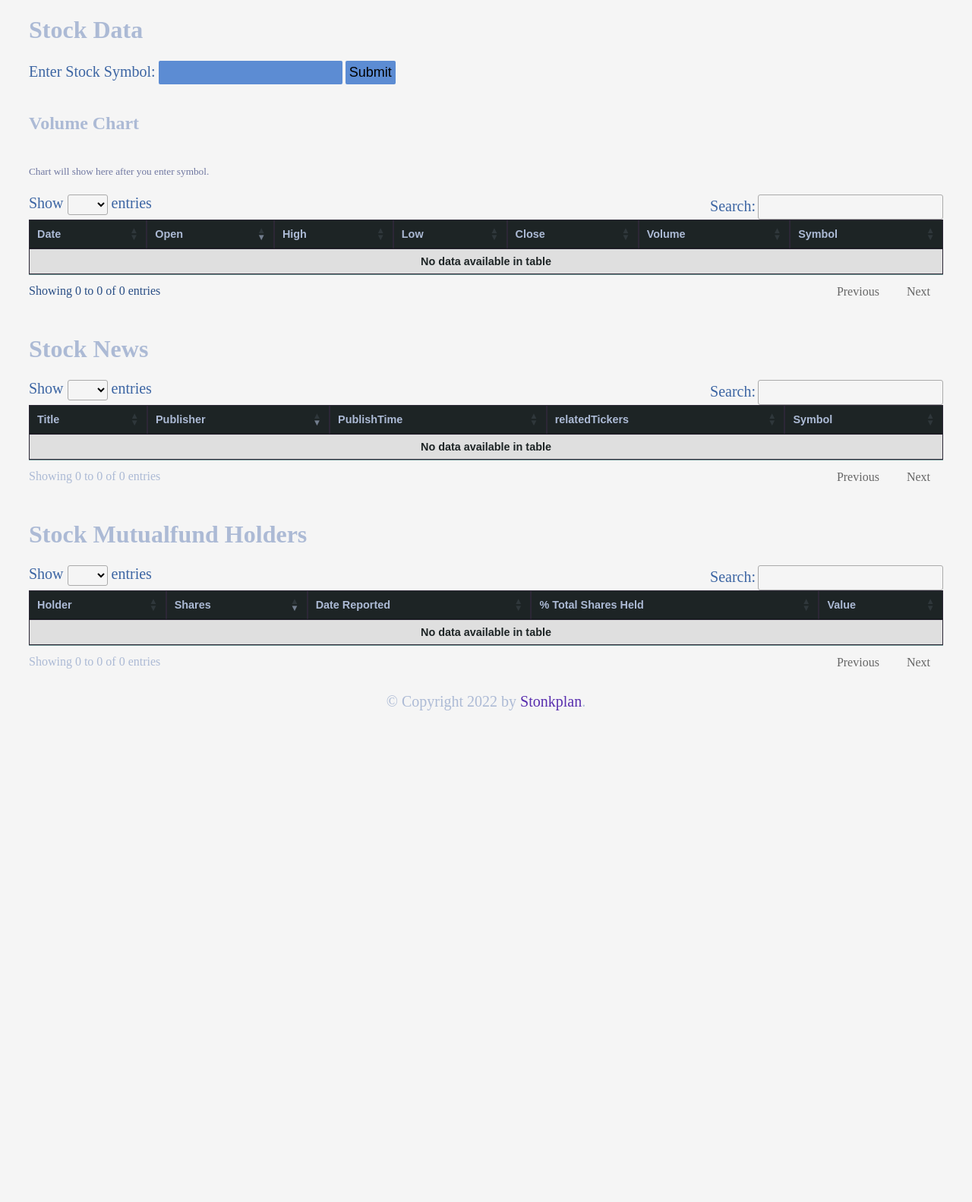
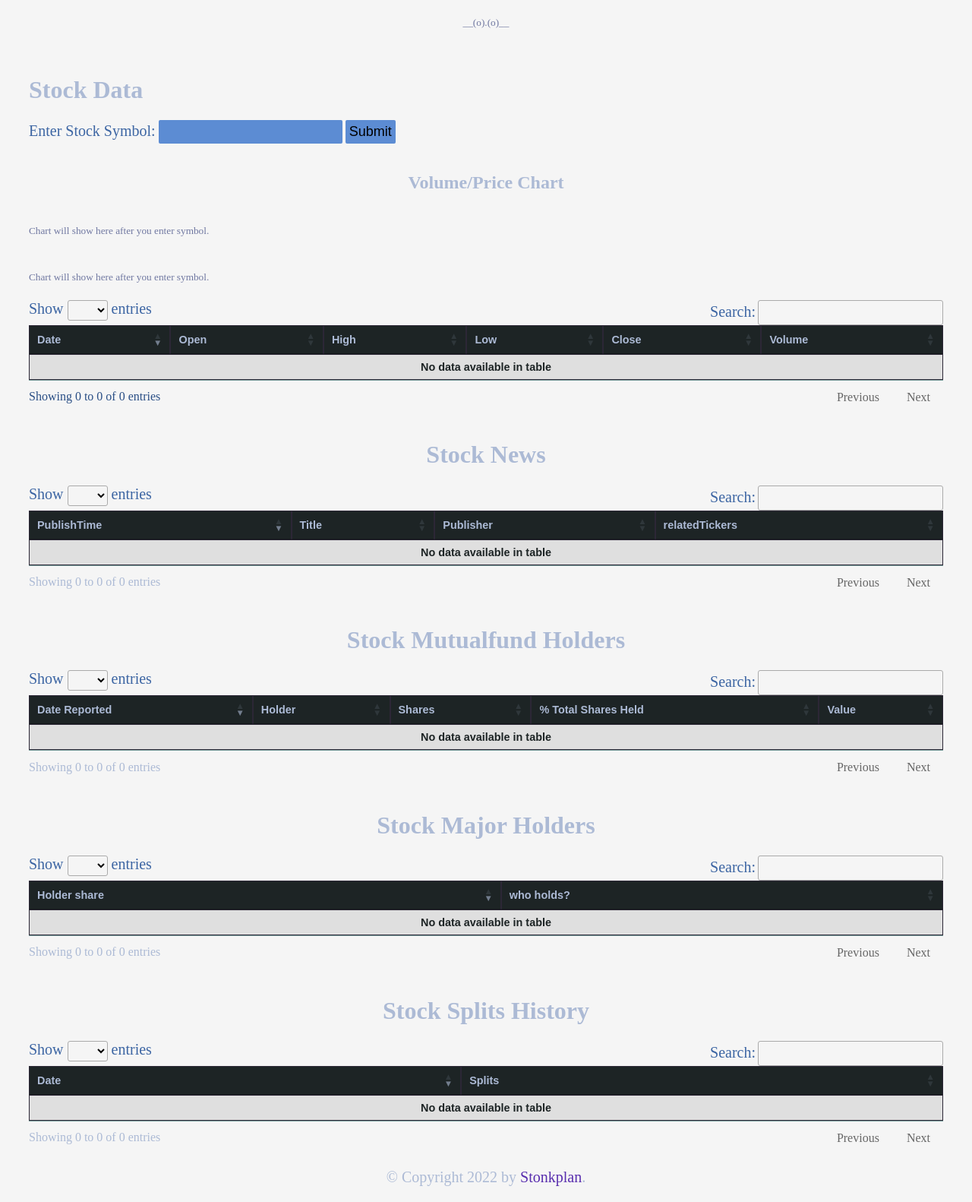
Before and after one commit to Imsach/flaskstockly, a Flask app: page /stock_data in a window 1280 px wide. Shown: the whole page at 76% size. Before the commit the page ends 935 px from the top, so only its background shows below. Run offline with Flask 2, Linux system fonts and the light colour scheme; data that the repository does not hold is empty; parts of the project's set-up code (start-up, migrations or seed data) failed here and were passed over; some libraries are stand-ins or nearby versions.

Commit message:
added Major holders, charts and change to templates

```diff
--- a/main.py
+++ b/main.py
@@ -36,6 +36,10 @@ import datetime as dt
 import sqlite3
 from flask import jsonify
 import plotly.graph_objs as go
+import ta
+
+
+
 
 # Initialize Flask application and set global variables
 
@@ -256,10 +260,11 @@ if not os.path.exists("stock_data.db"):
     # Connect to the database
     conn = sqlite3.connect('stock_data.db')
     # Create the tables
-    conn.execute("CREATE TABLE stock_data (Date TEXT, Open REAL, High REAL, Low REAL, Close REAL, Adj Close REAL, Volume INTEGER, symbol TEXT, Dividends REAL, Stock Splits REAL, Capital Gains REAL)")
+    conn.execute("CREATE TABLE stock_data (Date TEXT, Open REAL, High REAL, Low REAL, Close REAL, Adj Close REAL, Volume INTEGER, symbol TEXT, Dividends REAL, Stock Splits REAL, Capital Gains REAL, Avg_volume REAL, Upper Band REAL, Lower Band REAL)")
     conn.execute("CREATE TABLE news_data (symbol TEXT, title TEXT, publisher TEXT, link TEXT, providerPublishTime TIMESTAMP, relatedTickers TEXT)")
     conn.execute("CREATE TABLE mutualfund_data (Holder TEXT, Shares REAL, Date Reported TIMESTAMP, '% Out' REAL, Value REAL)")
-
+    conn.execute("CREATE TABLE majorholders_data (numbers TEXT, title TEXT, symbol TEXT)")
+    conn.execute("CREATE TABLE stocksplits_data (Date TEXT, 'Stock Splits' REAL, symbol TEXT)")
     conn.commit()
 
 else:
@@ -273,16 +278,26 @@ else:
     if cursorNews.fetchone():
         conn.execute("DELETE FROM news_data")
         conn.commit()
-    mutualfundNews = conn.execute("SELECT count(*) FROM sqlite_master WHERE type='table' AND name='mutualfund_data'")
-    if mutualfundNews.fetchone():
+    cursorMutualfund = conn.execute("SELECT count(*) FROM sqlite_master WHERE type='table' AND name='mutualfund_data'")
+    if cursorMutualfund.fetchone():
         conn.execute("DELETE FROM mutualfund_data")
+        conn.commit()
+    cursorMajorHolders = conn.execute("SELECT count(*) FROM sqlite_master WHERE type='table' AND name='majorholders_data'")
+    if cursorMajorHolders.fetchone():
+        conn.execute("DELETE FROM majorholders_data")
+        conn.commit()
+    cursorStockSplits = conn.execute("SELECT count(*) FROM sqlite_master WHERE type='table' AND name='stocksplits_data'")
+    if cursorStockSplits.fetchone():
+        conn.execute("DELETE FROM stocksplits_data")
         conn.commit()
 
 conn = sqlite3.connect('stock_data.db')
 
 image_HTML = 'static/volume_price.html'
+image_HTML2 = 'static/rsi.html'
 if os.path.exists(image_HTML):
     os.remove(image_HTML)
+    os.remove(image_HTML2)
 
 # Route for retrieving data from the database
 @app.route('/stock_data', methods=['GET'])
@@ -293,22 +308,33 @@ def stock_data():
     query = "SELECT * FROM stock_data"
     queryNews = "SELECT * FROM news_data"
     queryMutualfund = "SELECT * FROM mutualfund_data"
+    queryMajorHolders = "SELECT * FROM majorholders_data"
+    queryStockSplits = "SELECT * FROM stocksplits_data"
 
     if symbol:
         query += f" WHERE symbol='{symbol}'"
         stock = yf.Ticker(symbol)
         end_date = dt.datetime.now().strftime('%Y-%m-%d')
-        data = stock.history(start='2023-01-01',end=end_date)
+        data = stock.history(start='2022-11-01',end=end_date)
         data.reset_index(level=0, inplace=True)
         data["Date"] = data["Date"].apply(lambda x: x.strftime('%Y-%m-%d'))
+        data['Avg_volume'] = data['Volume'].rolling(window=14).mean()
+        data["Rsi"] = ta.momentum.RSIIndicator(data["Close"]).rsi()
         data.drop(["Dividends", "Stock Splits", "Capital Gains"], axis=1, inplace=True, errors='ignore')
-        data.drop(["Capital Gains"], axis=1, inplace=True, errors='ignore')
         # Plot the data using Plotly
-        fig1 = go.Scatter(x=data['Date'], y=data['Volume'], mode='lines', name='Volume')
-        fig2 = go.Scatter(x=data['Date'], y=data['Close'], mode='lines', name='Price', yaxis='y2')
-        layout = go.Layout(title='Stock Volume and Price', template='plotly_dark', xaxis=dict(title='Date'), yaxis=dict(title='Volume (in millions)'), yaxis2=dict(title='Price', overlaying='y', side='right'))
-        fig = go.Figure(data=[fig1, fig2], layout=layout)
+        fig1 = go.Scatter(x=data['Date'], y=data['Volume'], mode='lines+markers', name='Volume', line=dict(color='white'))
+        fig2 = go.Scatter(x=data['Date'], y=data['Close'], mode='lines', name='Price', yaxis='y2', line=dict(color='red'))
+        fig3 = go.Scatter(x=data['Date'], y=data['Avg_volume'], mode='lines', opacity=0.4, name='AvgVolume', line=dict(color='yellow', dash='dash'))
+        fig4 = go.Scatter(x=data['Date'], y=data['Rsi'], mode='lines+markers', name='RSI', line=dict(color='cyan'))
+        fig5 = go.Scatter(x=data['Date'], y=[20]*len(data['Date']), mode='lines', name='RSI20', line=dict(color='white', dash='dash'))
+        fig6 = go.Scatter(x=data['Date'], y=[80]*len(data['Date']), mode='lines', name='RSI80', line=dict(color='red', dash='dash'))
+
+        layout = go.Layout(title='Stock Volume and Price - ' + symbol, template='plotly_dark', xaxis=dict(title='Date'), yaxis=dict(title='Volume (in millions)'), yaxis2=dict(title='Price', overlaying='y', side='right'))
+        layout2 = go.Layout(template='plotly_dark', xaxis=dict(title='Date'), yaxis=dict(title='RSI', overlaying='y', side='right'))
+        fig = go.Figure(data=[fig1, fig2, fig3], layout=layout)
         fig.write_html(image_HTML)
+        fig2 = go.Figure(data=[fig4, fig5, fig6], layout=layout2)
+        fig2.write_html(image_HTML2)
         # Adding data to the database
         data['symbol'] = stock.ticker
         print(data)
@@ -318,36 +344,56 @@ def stock_data():
         news_df.drop(["uuid", "type", "thumbnail"], axis=1, inplace=True, errors='ignore')
         news_df['providerPublishTime'] = pd.to_datetime(news_df['providerPublishTime'], unit='s')
         news_df["providerPublishTime"] = news_df["providerPublishTime"].apply(lambda x: x.strftime('%Y-%m-%d'))
-        news_df['relatedTickers'] = news_df['relatedTickers'].apply(lambda x: ",".join(x))
+        news_df['relatedTickers'] = news_df['relatedTickers'].apply(lambda x: ",".join(x) if isinstance(x, (list, tuple)) else x)
         news_df['symbol'] = stock.ticker
         news_df.to_sql('news_data', conn, if_exists='replace', index=False)
         queryNews += f" WHERE symbol='{symbol}'"
         queryMutualfund += f" WHERE symbol='{symbol}'"
         mutualfund = stock.get_mutualfund_holders()
         mutualfund_df = pd.DataFrame(mutualfund)
-        mutualfund_df['symbol'] = stock.ticker
-        mutualfund_df["Date Reported"] = mutualfund_df["Date Reported"].apply(lambda x: x.strftime('%Y-%m-%d'))
-        mutualfund_df["% Out"] = mutualfund_df["% Out"].apply(lambda x: 100 * float(x))
-        mutualfund_df["% Out"] = mutualfund_df["% Out"].apply(lambda x: "{:,.3f} %".format(x))
+        if not mutualfund_df.empty:
+            mutualfund_df['symbol'] = stock.ticker
+            mutualfund_df["Date Reported"] = mutualfund_df["Date Reported"].apply(lambda x: x.strftime('%Y-%m-%d'))
+            mutualfund_df["% Out"] = mutualfund_df["% Out"].apply(lambda x: 100 * float(x))
+            mutualfund_df["% Out"] = mutualfund_df["% Out"].apply(lambda x: "{:,.3f} %".format(x))
+            mutualfund_df["Value"] = mutualfund_df["Value"].apply(lambda x: float(x) / 1000000)
+            mutualfund_df["Value"] = mutualfund_df["Value"].apply(lambda x: "{:,.2f} million$".format(x))
+            mutualfund_df.to_sql('mutualfund_data', conn, if_exists='replace', index=False)
+        majorHolders = stock.get_major_holders()
+        majorHolders_df = pd.DataFrame(majorHolders)
+        majorHolders_df['symbol'] = stock.ticker
+        majorHolders_df.to_sql('majorholders_data', conn, if_exists='replace', index=False)
+        queryMajorHolders += f" WHERE symbol='{symbol}'"
+        queryStockSplits += f" WHERE symbol='{symbol}'"
+        stockSplits = stock.get_splits()
+        print(stockSplits)
+        stockSplits_df = pd.DataFrame(stockSplits)
+        stockSplits_df.reset_index(level=0, inplace=True)
+        stockSplits_df['Date'] = stockSplits_df['Date'].apply(lambda x: x.strftime('%Y-%m-%d'))
+        stockSplits_df['symbol'] = stock.ticker
+        stockSplits_df.to_sql('stocksplits_data', conn, if_exists='replace', index=False)
 
-        mutualfund_df.to_sql('mutualfund_data', conn, if_exists='replace', index=False)
+
+    chart_exists = os.path.exists('static/volume_price.html')
+    chart_exists2 = os.path.exists('static/rsi.html')
+    cursor = conn.execute(query)
+    cursorNews = conn.execute(queryNews)
+    cursorMutualfund = conn.execute(queryMutualfund)
+    cursorMajorHolders = conn.execute(queryMajorHolders)
+    cursorStockSplits = conn.execute(queryStockSplits)
 
 
 
 
-
-    chart_exists = os.path.exists('static/volume_price.html')
-    cursor = conn.execute(query)
-    cursorNews = conn.execute(queryNews)
-    cursorMutualfund = conn.execute(queryMutualfund)
-
     data = cursor.fetchall()
     newsData = cursorNews.fetchall()
     mutualfundData = cursorMutualfund.fetchall()
+    majorHolders = cursorMajorHolders.fetchall()
+    stockSplits = cursorStockSplits.fetchall()
 
     conn.close()
 
-    return render_template("index3.html", data=data, newsData=newsData, mutualfundData = mutualfundData, symbol=symbol, chart_exists=chart_exists)
+    return render_template("index3.html", data=data, newsData=newsData, mutualfundData=mutualfundData, majorHolders=majorHolders, stockSplits=stockSplits, symbol=symbol, chart_exists=chart_exists, chart_exists2=chart_exists2)
 
 
 '''
--- a/static/main.css
+++ b/static/main.css
@@ -1,3 +1,12 @@
+@media screen and (max-width: 600px) {
+  body {
+      font-size: 16px;
+  }
+  h1, h2 {
+      font-size: 18px;
+  }
+}
+
 #loading {
   position: fixed;
   display: flex;
--- a/templates/index3.html
+++ b/templates/index3.html
@@ -1,22 +1,35 @@
 {% extends "base2.html" %}
 {% block content %}
     <title>Stock Data</title>
-    <div id="loading2"><h1 style="text-align:center; margin-top: 100px">Loading...</h1></div>
+    <div id="loading2"><h1 style="text-align:center; margin-top: 100px">Hang on! It's Loading...</h1></div>
     <div class="container">
-        <h1>Stock Data</h1>
+        <div>
+          {% if symbol %}
+            <center><h3>__{{ symbol }}__</h3></center><br>
+          {% else %}
+            <center><h5>__(o).(o)__</h5></center><br>
+          {% endif %}
+
+          <h1>Stock Data</h1></div>
     <form action="/stock_data" method="get">
         <label for="symbol">Enter Stock Symbol:</label>
         <input type="text" id="symbol" name="symbol" onkeyup="this.value=this.value.toUpperCase();">
         <input type="submit" value="Submit">
     </form>
     <br>
-    <h2>Volume Chart</h2>
+    <center><h2>Volume/Price Chart</h2></center>
     <div style="display: flex;">
     {% if chart_exists %}
         <iframe src="{{ url_for('static', filename='volume_price.html') }}" style="width: 100%; height: 400px; border: none;"></iframe>
     {% else %}
         <h5>Chart will show here after you enter symbol.</h5>
     {% endif %}</div>
+    <div style="display: flex;">
+      {% if chart_exists2 %}
+          <iframe src="{{ url_for('static', filename='rsi.html') }}" style="width: 100%; height: 300px; border: none; padding: 0;"></iframe>
+      {% else %}
+          <h5>Chart will show here after you enter symbol.</h5>
+      {% endif %}</div>
       <table>
         <thead>
           <tr>
@@ -26,7 +39,6 @@
             <th>Low</th>
             <th>Close</th>
             <th>Volume</th>
-            <th>Symbol</th>
           </tr>
         </thead>
         <tbody>
@@ -38,45 +50,42 @@
             <td>{{ row[3] }}</td>
             <td>{{ row[4] }}</td>
             <td>{{ row[5] }}</td>
-            <td>{{ row[6] }}</td>
           </tr>
           {% endfor %}
         </tbody>
       </table>
       <br>
-      <h1>Stock News</h1>
+      <center><h1>Stock News</h1></center>
 
       <table>
         <thead>
           <tr>
+            <th>PublishTime</th>
             <th>Title</th>
             <th>Publisher</th>
-            <th>PublishTime</th>
             <th>relatedTickers</th>
-            <th>Symbol</th>
           </tr>
         </thead>
         <tbody>
           {% for row in newsData %}
           <tr>
+            <td>{{ row[3] }}</td>
             <td><a href="{{ row[2] }}" target="_blank">{{ row[0]}}</a></td>
             <td>{{ row[1] }}</td>
-            <td>{{ row[3] }}</td>
             <td>{{ row[4] }}</td>
-            <td>{{ row[5] }}</td>
           </tr>
           {% endfor %}
         </tbody>
       </table>
       <br>
-      <h1>Stock Mutualfund Holders</h1>
+      <center><h1>Stock Mutualfund Holders</h1></center>
 
       <table>
         <thead>
           <tr>
+            <th>Date Reported</th>
             <th>Holder</th>
             <th>Shares</th>
-            <th>Date Reported</th>
             <th>% Total Shares Held</th>
             <th>Value</th>
           </tr>
@@ -84,35 +93,61 @@
         <tbody>
           {% for row in mutualfundData %}
           <tr>
+            <td>{{ row[2] }}</td>
             <td>{{ row[0] }}</td>
             <td>{{ row[1] }}</td>
-            <td>{{ row[2] }}</td>
             <td>{{ row[3] }}</td>
             <td>{{ row[4] }}</td>
           </tr>
           {% endfor %}
         </tbody>
       </table>
+      <br>
+      <center><h1>Stock Major Holders</h1></center>
+
+      <table>
+        <thead>
+          <tr>
+            <th>Holder share</th>
+            <th>who holds?</th>
+          </tr>
+        </thead>
+        <tbody>
+          {% for row in majorHolders %}
+          <tr>
+            <td>{{ row[0] }}</td>
+            <td>{{ row[1] }}</td>
+          </tr>
+          {% endfor %}
+        </tbody>
+      </table>
+      <br>
+      <center><h1>Stock Splits History</h1></center>
+
+      <table>
+        <thead>
+          <tr>
+            <th>Date</th>
+            <th>Splits</th>
+          </tr>
+        </thead>
+        <tbody>
+          {% for row in stockSplits %}
+          <tr>
+            <td>{{ row[0] }}</td>
+            <td>{{ row[1] }}</td>
+          </tr>
+          {% endfor %}
+        </tbody>
+      </table>
     </div>
-    <style>
-        /* Add CSS for responsive design */
-        /* Media Queries */
-        @media screen and (max-width: 600px) {
-            body {
-                font-size: 16px;
-            }
-            h1, h2 {
-                font-size: 18px;
-            }
-        }
-    </style>
     {% block scripts %}
     <script type="text/javascript" src="https://ajax.googleapis.com/ajax/libs/jquery/3.6.0/jquery.min.js"></script>
 <link rel="stylesheet" type="text/css" href="https://cdn.datatables.net/1.10.16/css/jquery.dataTables.css">
 <script type="text/javascript" src="https://cdn.datatables.net/1.10.16/js/jquery.dataTables.js"></script>
 <script type="text/javascript">$(document).ready(function(){$('table').DataTable({
     "pageLength": 5,
-    order: [[1, 'desc']]
+    order: [[0, 'desc']]
 });});</script>
   <script>
     $(window).on('load', function () {
```
Also changed, not shown: templates/index.html (+55 -20 lines).
